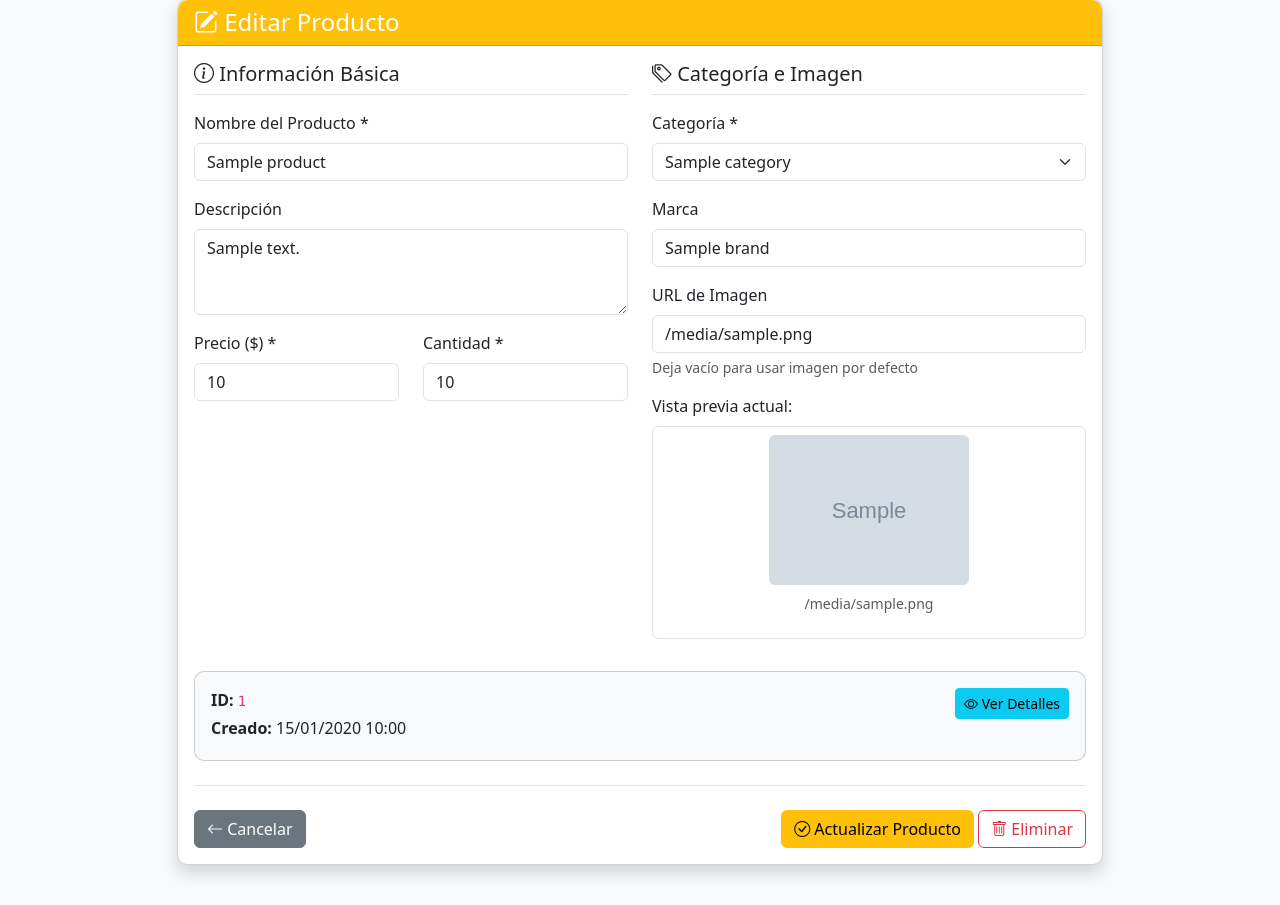
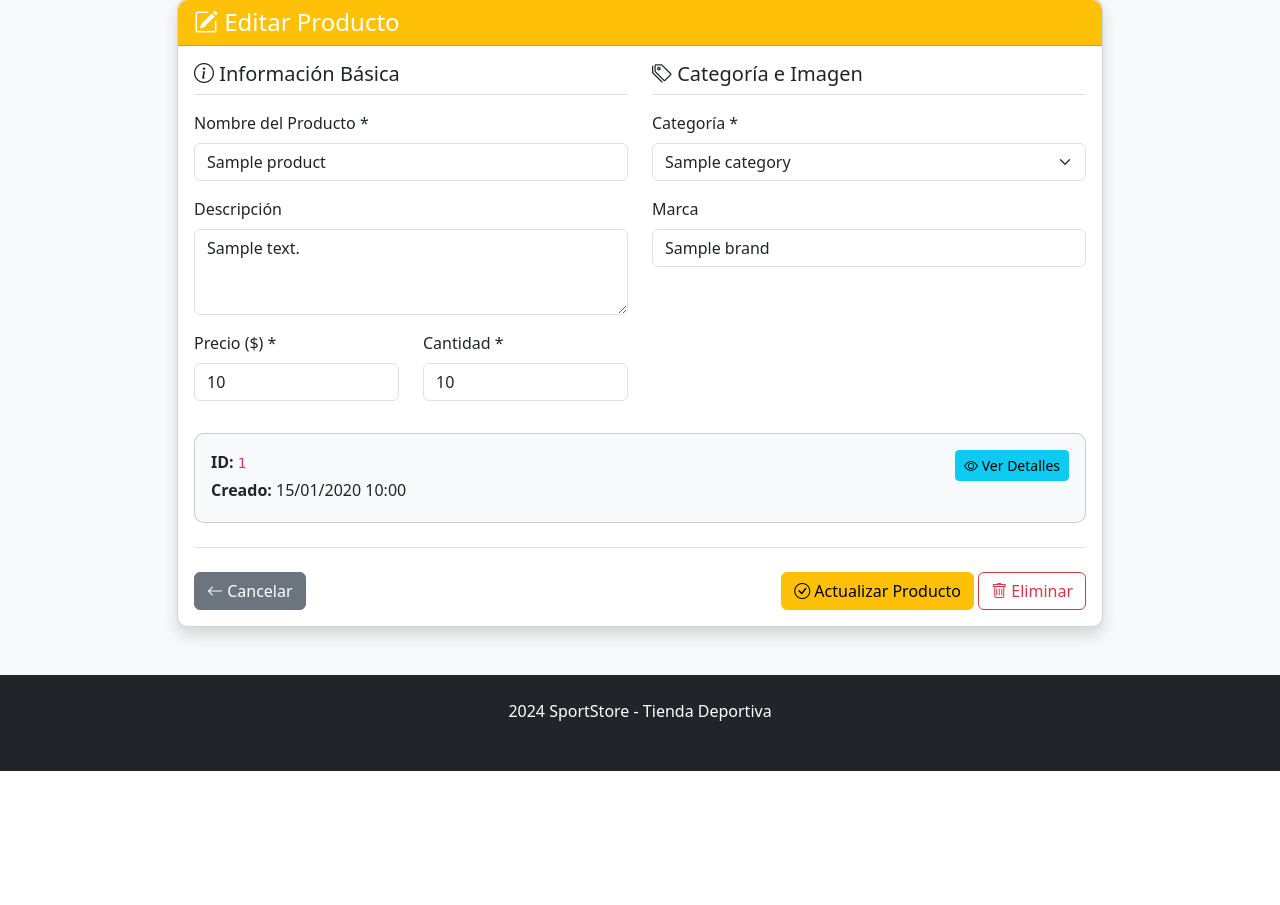
Before and after one commit to matiasmv05/proyectoBase, a Flask app: template templates/edit_product.html in a window 1280 px wide. Shown: the part 81-986 px from the top of the page. After the commit the page ends 852 px from the top, so only its background shows below. Run offline with Flask 3, Linux system fonts and the light colour scheme; the template is opened without the code that fills it: most values are stand-ins (such as "Sample title", 1, 10 or a date in 2020); grey boxes marked "Sample" are stand-in pictures.

Commit message:
subir cambios

```diff
--- a/app.py
+++ b/app.py
@@ -13,12 +13,13 @@ app.secret_key = 'sportstore_secret_key_2024'
 CATEGORIES = ['Fútbol', 'Básquetbol', 'Tenis', 'Natación', 'Ciclismo', 'Fitness', 'Running', 'Otros']
 
 @app.route('/')
+@app.route('/products')
 def home():
     products = db['products']
     productsReceived = products.find()
     return render_template('index.html', products=productsReceived)
 
-@app.route('/product/new', methods=['GET'])
+@app.route('/products/new', methods=['GET'])
 def new_product():
     """Mostrar formulario para crear nuevo producto"""
     return render_template('new_product.html', categories=CATEGORIES)
@@ -60,7 +61,7 @@ def addProduct():
         flash('Error: Todos los campos obligatorios deben ser completados', 'danger')
         return redirect(url_for('new_product'))
 
-@app.route('/product/<string:product_id>')
+@app.route('/products/<string:product_id>')
 def product_detail(product_id):
     """Ver detalles de un producto específico"""
     products = db['products']
@@ -76,7 +77,7 @@ def product_detail(product_id):
         flash('ID de producto inválido', 'danger')
         return redirect(url_for('home'))
 
-@app.route('/product/edit/<string:product_id>', methods=['GET'])
+@app.route('/products/<string:product_id>/edit', methods=['GET'])
 def edit_product(product_id):
     """Mostrar formulario para editar producto"""
     products = db['products']
@@ -92,7 +93,7 @@ def edit_product(product_id):
         flash('ID de producto inválido', 'danger')
         return redirect(url_for('home'))
 
-@app.route('/product/update/<string:product_id>', methods=['POST'])
+@app.route('/products/<string:product_id>/update', methods=['POST'])
 def update_product(product_id):
     """Actualizar producto existente"""
     products = db['products']
@@ -146,7 +147,7 @@ def update_product(product_id):
         flash('ID de producto inválido', 'danger')
         return redirect(url_for('home'))
 
-@app.route('/product/delete/<string:product_id>', methods=['GET'])
+@app.route('/products/<string:product_id>/delete', methods=['GET'])
 def delete_product(product_id):
     """Mostrar confirmación para eliminar producto"""
     products = db['products']
@@ -162,7 +163,7 @@ def delete_product(product_id):
         flash('ID de producto inválido', 'danger')
         return redirect(url_for('home'))
 
-@app.route('/product/confirm_delete/<string:product_id>', methods=['POST'])
+@app.route('/products/<string:product_id>', methods=['POST'])
 def confirm_delete(product_id):
     """Eliminar producto (POST)"""
     products = db['products']
--- a/templates/delete_product.html
+++ b/templates/delete_product.html
@@ -84,12 +84,6 @@
                     </form>
                 </div>
             </div>
-
-            <div class="card-footer bg-light text-center">
-                <small class="text-muted">
-                    <i class="bi bi-info-circle"></i> Si necesitas conservar la información, considera editar el producto en lugar de eliminarlo.
-                </small>
-            </div>
         </div>
     </div>
 </div>
--- a/templates/edit_product.html
+++ b/templates/edit_product.html
@@ -12,7 +12,7 @@
                 </h4>
             </div>
             <div class="card-body">
-                <form method="POST" action="{{ url_for('update_product', product_id=product._id) }}" novalidate>
+                    <form method="POST" action="{{ url_for('update_product', product_id=product._id) }}">
                     <div class="row g-4">
                         <!-- Información Básica -->
                         <div class="col-md-6">
@@ -46,7 +46,7 @@
                             </div>
                         </div>
 
-                        <!-- Categoría e Imagen -->
+                        <!-- Categoría -->
                         <div class="col-md-6">
                             <h5 class="border-bottom pb-2 mb-3">
                                 <i class="bi bi-tags"></i> Categoría e Imagen
@@ -70,27 +70,7 @@
                                        value="{{ product.brand }}">
                             </div>
 
-                            <div class="mb-3">
-                                <label for="image_url" class="form-label">URL de Imagen</label>
-                                <input type="url" class="form-control" id="image_url" name="image_url"
-                                       value="{{ product.image_url }}"
-                                       placeholder="https://ejemplo.com/imagen.jpg">
-                                <div class="form-text">Deja vacío para usar imagen por defecto</div>
-                            </div>
 
-                            <!-- Vista previa de la imagen -->
-                            {% if product.image_url %}
-                            <div class="mb-3">
-                                <label class="form-label">Vista previa actual:</label>
-                                <div class="border rounded p-2 text-center">
-                                    <img src="{{ product.image_url }}"
-                                         class="img-fluid rounded"
-                                         style="max-height: 150px;"
-                                         alt="Vista previa">
-                                    <p class="mt-2 text-muted small">{{ product.image_url }}</p>
-                                </div>
-                            </div>
-                            {% endif %}
                         </div>
                     </div>
 
@@ -111,7 +91,7 @@
                                     {% endif %}
                                 </div>
                                 <div class="col-md-6 text-end">
-                                    <a href="{{ url_for('product_detail', product_id=product._id) }}"
+                                       <a href="{{ url_for('product_detail', product_id=product._id) }}"
                                        class="btn btn-sm btn-info">
                                         <i class="bi bi-eye"></i> Ver Detalles
                                     </a>
--- a/templates/index.html
+++ b/templates/index.html
@@ -68,7 +68,7 @@
                                            class="btn btn-warning">
                                             <i class="bi bi-pencil"></i>
                                         </a>
-                                        <a href="{{ url_for('delete_product', product_id=product._id) }}"
+                                           <a href="{{ url_for('delete_product', product_id=product._id) }}"
                                            class="btn btn-danger">
                                             <i class="bi bi-trash"></i>
                                         </a>
--- a/templates/new_product.html
+++ b/templates/new_product.html
@@ -46,7 +46,6 @@
                             </div>
                         </div>
 
-                        <!-- Categoría e Imagen -->
                         <div class="col-md-6">
                             <h5 class="border-bottom pb-2 mb-3">
                                 <i class="bi bi-tags"></i> Categoría e Imagen
```
Also changed, not shown: templates/product_detail.html (+1 -12 lines).
